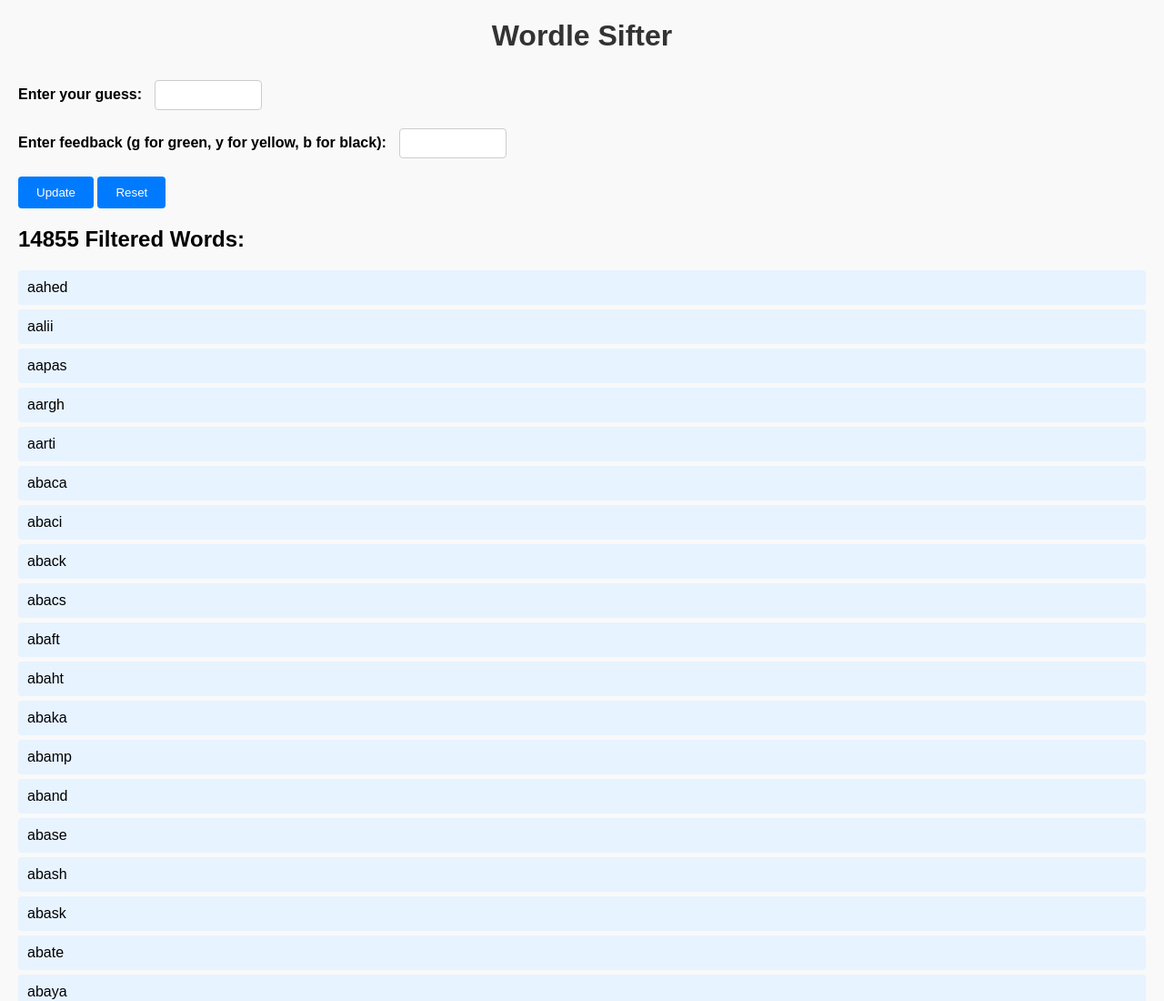
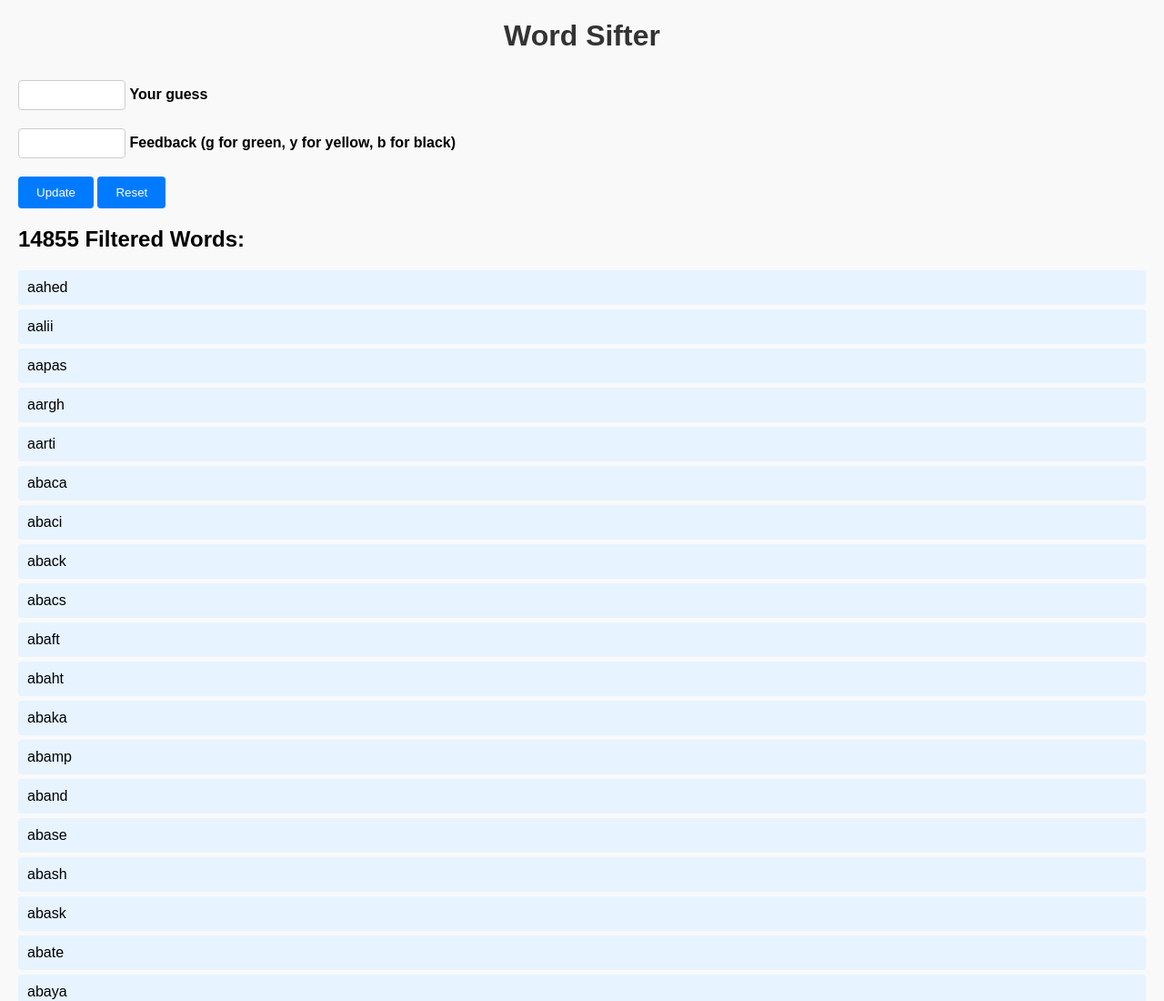
Before and after one commit to ducknoir/WordSifterJS, a plain HTML site: page docs/index.html in a window 1280 px wide. Shown: the top 1100 px of the page at 91% size. Drawn offline with Linux system fonts and the light colour scheme.

Commit message:
A bit of interface twiddling

```diff
--- a/docs/index.html
+++ b/docs/index.html
@@ -3,20 +3,20 @@
 <head>
     <meta charset="UTF-8">
     <meta name="viewport" content="width=device-width, initial-scale=1.0">
-    <title>Wordle Sifter</title>
+    <title>Word Sifter</title>
     <!-- Link to the external CSS file -->
     <link rel="stylesheet" href="styles.css">
     <script src="script.js" defer></script>
 </head>
 <body>
-    <h1>Wordle Sifter</h1>
+    <h1>Word Sifter</h1>
     <div>
-        <label for="guess">Enter your guess:</label>
         <input type="text" id="guess" maxlength="5">
+        <label for="guess">Your guess</label>
     </div>
     <div>
-        <label for="feedback">Enter feedback (g for green, y for yellow, b for black):</label>
         <input type="text" id="feedback" maxlength="5">
+        <label for="feedback">Feedback (g for green, y for yellow, b for black)</label>
     </div>
     <div>
         <button onclick="updateSifter()">Update</button>
--- a/docs/script.js
+++ b/docs/script.js
@@ -138,3 +138,10 @@
     .catch(error => {
         console.error('Error loading word list:', error);
     });
+
+window.addEventListener('focus', function() {
+    console.log('Window focused');
+    guessInputElement = document.getElementById('guess');
+    guessInputElement.focus();
+    guessInputElement.select();
+});
```
